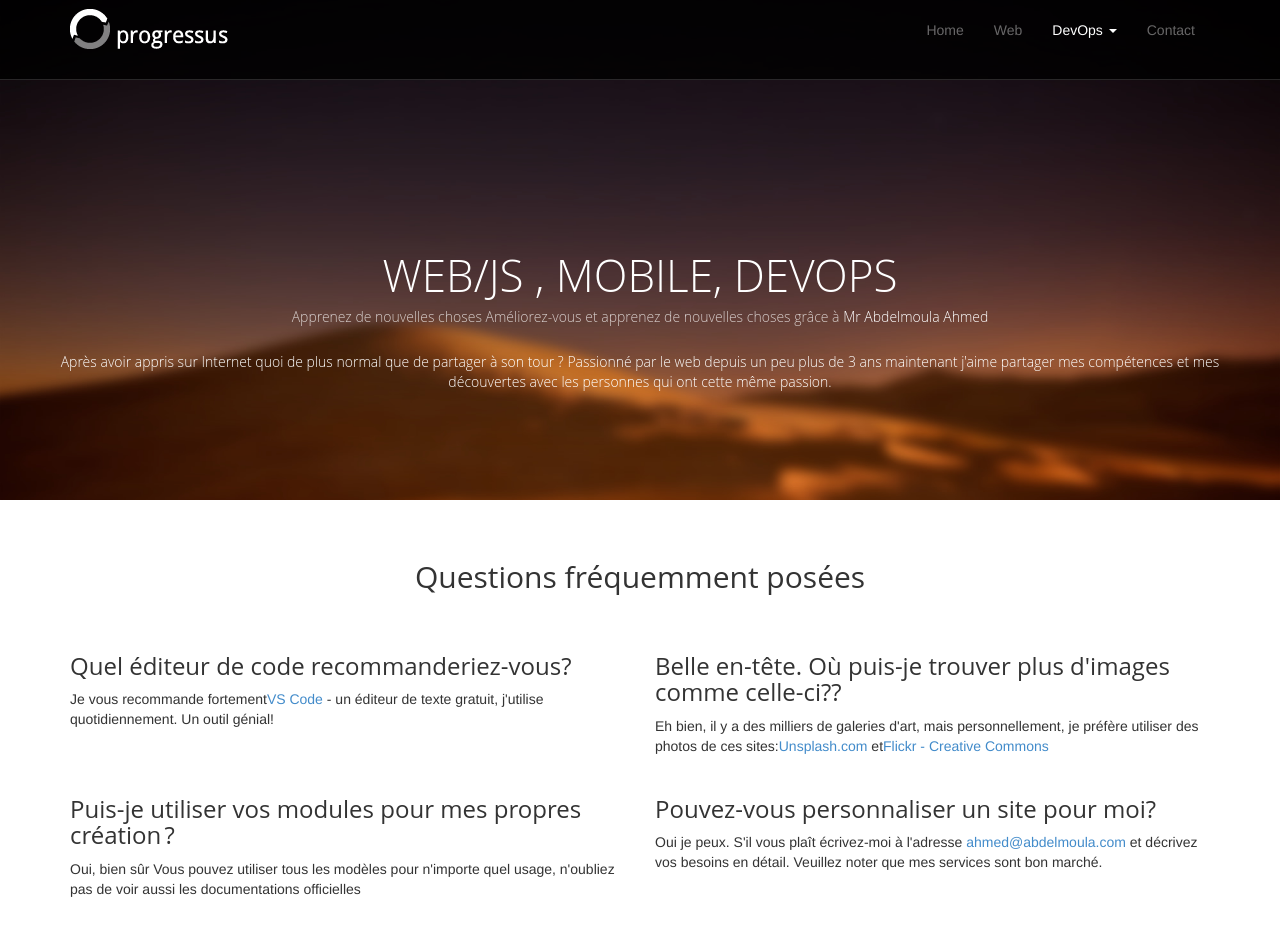
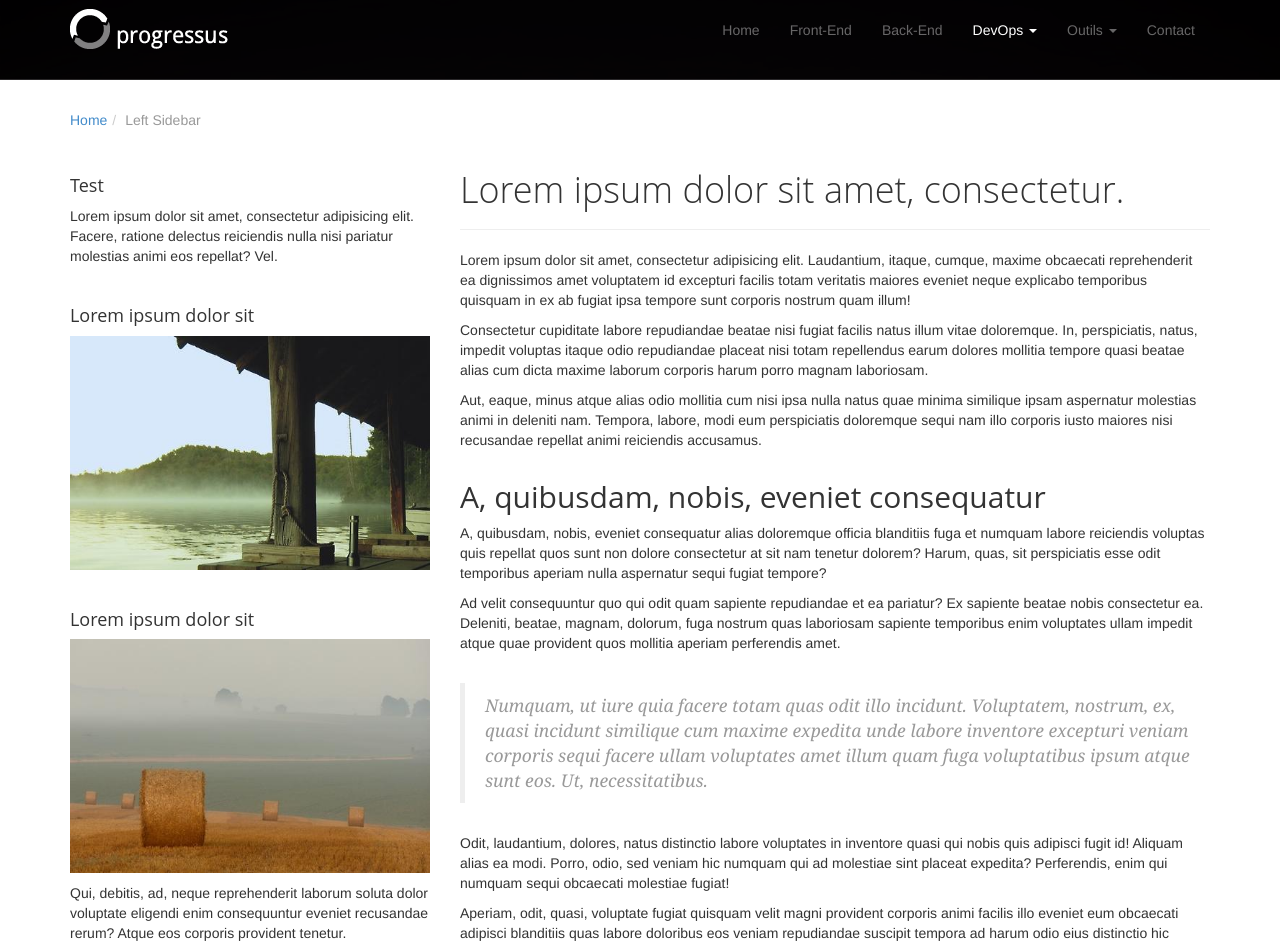
Before and after one commit to AK-SoloQ/blog, a React (Create React App) app: page / in a window 1280 px wide. Shown: the part 20-965 px from the top of the page. Built offline with nearby package versions, Linux system fonts and the light colour scheme.

Commit message:
feat(blog): add sideBar left

```diff
--- a/src/App.js
+++ b/src/App.js
@@ -1,34 +1,45 @@
-import React, { useState, useEffect } from "react";
+import React, { useState } from "react";
 
 import Navbar from "./Containers/nav/Navbar";
 import Header from "./Containers/header/Header";
-import Container from "./Containers/home/Container";
 import Footer from "./Containers/footer/Footer";
+import { NotFound, SideBarLeft, Container } from "./Containers/pages";
+import { PAGES } from "./constants";
 
 function App() {
-  const [pages, setPages] = useState([]);
-  const [active, setActive] = useState("Dev");
-  useEffect(() => {
-    setPages([
-      { name: "Home", type: "simple" },
-      { name: "Web", type: "simple" },
-      { name: "DevOps", type: "dropdown", menus: ["Dev", "Ops"] },
-      { name: "Contact", type: "simple" },
-    ]);
-  }, []);
+  const [active, setActive] = useState("Docker");
+  const renderContainer = () => {
+    let body = [];
+    if (active !== "Home") {
+      body.push(<header id="head" className="secondary" />);
+    }
+    switch (active) {
+      case "Home":
+        body.push(<Header />);
+        body.push(<Container />);
+        break;
+      case "Docker":
+        body.push(<SideBarLeft />);
+        break;
+      default:
+        body.push(<NotFound />);
+        break;
+    }
+    return body;
+  };
+
   const handlerPageSelect = (name) => {
     setActive(name);
-    console.log("cliked: ", name);
   };
-  return pages.length ? (
+
+  return PAGES.length ? (
     <div className="home">
       <Navbar
-        pages={pages}
+        pages={PAGES}
         active={active}
         handlerPageSelect={handlerPageSelect}
       />
-      <Header />
-      <Container />
+      {renderContainer()}
       <Footer />
     </div>
   ) : (
--- /dev/null
+++ b/src/Containers/pages/NotFound.js
@@ -0,0 +1,20 @@
+import React from "react";
+function NotFound() {
+  return (
+    <div className="container">
+      <div className="row">
+        <div className="col-md-12">
+          <div className="jumbotron pager">
+            <h1>Oops!</h1>
+            <h2>404 Not Found</h2>
+            <div className="error-details">
+              Sorry, an error has occured, Requested page not found!
+            </div>
+          </div>
+        </div>
+      </div>
+    </div>
+  );
+}
+
+export default NotFound;
--- /dev/null
+++ b/src/Containers/pages/SideBarLeft.js
@@ -0,0 +1,139 @@
+import React from "react";
+
+function SideBarLeft() {
+  return (
+    <div className="container">
+      <ol className="breadcrumb">
+        <li>
+          <a href="index.html">Home</a>
+        </li>
+        <li className="active">Left Sidebar</li>
+      </ol>
+
+      <div className="row">
+        {/* <!-- Sidebar --> */}
+        <aside className="col-md-4 sidebar sidebar-left">
+          <div className="row widget">
+            <div className="col-xs-12">
+              <h4>Test</h4>
+              <p>
+                Lorem ipsum dolor sit amet, consectetur adipisicing elit.
+                Facere, ratione delectus reiciendis nulla nisi pariatur
+                molestias animi eos repellat? Vel.
+              </p>
+            </div>
+          </div>
+          <div className="row widget">
+            <div className="col-xs-12">
+              <h4>Lorem ipsum dolor sit</h4>
+              <p>
+                <img src="assets/images/1.jpg" alt="" />
+              </p>
+            </div>
+          </div>
+          <div className="row widget">
+            <div className="col-xs-12">
+              <h4>Lorem ipsum dolor sit</h4>
+              <p>
+                <img src="assets/images/2.jpg" alt="" />
+              </p>
+              <p>
+                Qui, debitis, ad, neque reprehenderit laborum soluta dolor
+                voluptate eligendi enim consequuntur eveniet recusandae rerum?
+                Atque eos corporis provident tenetur.
+              </p>
+            </div>
+          </div>
+        </aside>
+        {/* <!-- /Sidebar --> */}
+
+        {/* <!-- Article main content -->*/}
+        <article className="col-md-8 maincontent">
+          <header className="page-header">
+            <h1 className="page-title">
+              Lorem ipsum dolor sit amet, consectetur.
+            </h1>
+          </header>
+          <p>
+            Lorem ipsum dolor sit amet, consectetur adipisicing elit.
+            Laudantium, itaque, cumque, maxime obcaecati reprehenderit ea
+            dignissimos amet voluptatem id excepturi facilis totam veritatis
+            maiores eveniet neque explicabo temporibus quisquam in ex ab fugiat
+            ipsa tempore sunt corporis nostrum quam illum!
+          </p>
+          <p>
+            Consectetur cupiditate labore repudiandae beatae nisi fugiat facilis
+            natus illum vitae doloremque. In, perspiciatis, natus, impedit
+            voluptas itaque odio repudiandae placeat nisi totam repellendus
+            earum dolores mollitia tempore quasi beatae alias cum dicta maxime
+            laborum corporis harum porro magnam laboriosam.
+          </p>
+          <p>
+            Aut, eaque, minus atque alias odio mollitia cum nisi ipsa nulla
+            natus quae minima similique ipsam aspernatur molestias animi in
+            deleniti nam. Tempora, labore, modi eum perspiciatis doloremque
+            sequi nam illo corporis iusto maiores nisi recusandae repellat animi
+            reiciendis accusamus.
+          </p>
+
+          <h2>A, quibusdam, nobis, eveniet consequatur</h2>
+          <p>
+            A, quibusdam, nobis, eveniet consequatur alias doloremque officia
+            blanditiis fuga et numquam labore reiciendis voluptas quis repellat
+            quos sunt non dolore consectetur at sit nam tenetur dolorem? Harum,
+            quas, sit perspiciatis esse odit temporibus aperiam nulla aspernatur
+            sequi fugiat tempore?
+          </p>
+          <p>
+            Ad velit consequuntur quo qui odit quam sapiente repudiandae et ea
+            pariatur? Ex sapiente beatae nobis consectetur ea. Deleniti, beatae,
+            magnam, dolorum, fuga nostrum quas laboriosam sapiente temporibus
+            enim voluptates ullam impedit atque quae provident quos mollitia
+            aperiam perferendis amet.
+          </p>
+
+          <blockquote>
+            Numquam, ut iure quia facere totam quas odit illo incidunt.
+            Voluptatem, nostrum, ex, quasi incidunt similique cum maxime
+            expedita unde labore inventore excepturi veniam corporis sequi
+            facere ullam voluptates amet illum quam fuga voluptatibus ipsum
+            atque sunt eos. Ut, necessitatibus.
+          </blockquote>
+          <p>
+            Odit, laudantium, dolores, natus distinctio labore voluptates in
+            inventore quasi qui nobis quis adipisci fugit id! Aliquam alias ea
+            modi. Porro, odio, sed veniam hic numquam qui ad molestiae sint
+            placeat expedita? Perferendis, enim qui numquam sequi obcaecati
+            molestiae fugiat!
+          </p>
+          <p>
+            Aperiam, odit, quasi, voluptate fugiat quisquam velit magni
+            provident corporis animi facilis illo eveniet eum obcaecati adipisci
+            blanditiis quas labore doloribus eos veniam repudiandae suscipit
+            tempora ad harum odio eius distinctio hic deleniti. Sunt fuga ad
+            perspiciatis repellat deleniti omnis!
+          </p>
+
+          <h3>Numquam, ut iure quia facere totam quas odit illo incidunt</h3>
+          <p>
+            Est, maiores, fuga sed nemo qui veritatis ducimus placeat odit
+            quisquam dolorum. Rem, sunt, praesentium veniam maiores quia
+            molestias eos fugit eaque ducimus veritatis provident assumenda.
+            Quia, fuga, voluptates voluptatibus quis enim nam asperiores aliquam
+            dignissimos ullam recusandae debitis iste.
+          </p>
+          <p>
+            Dignissimos, beatae, praesentium illum eos autem perspiciatis?
+            Minus, non, tempore, illo, mollitia exercitationem tempora quas
+            harum odio dolores delectus quidem laudantium adipisci ducimus ullam
+            placeat eaque minima quae iure itaque corporis magni nesciunt eius
+            sed dolor doloremque id quasi nisi.
+          </p>
+        </article>
+        {/* <!-- /Article --> */}
+      </div>
+    </div>
+  );
+}
+
+export default SideBarLeft;
--- /dev/null
+++ b/src/Containers/pages/index.js
@@ -0,0 +1,5 @@
+import NotFound from "./NotFound";
+import SideBarLeft from "./SideBarLeft";
+import Container from "./Home";
+
+export { NotFound, SideBarLeft, Container };
--- /dev/null
+++ b/src/constants/index.js
@@ -0,0 +1,3 @@
+import PAGES from "./pages";
+
+export { PAGES };
--- /dev/null
+++ b/src/constants/pages.js
@@ -0,0 +1,13 @@
+const PAGES = [
+  { name: "Home", type: "simple" },
+  { name: "Front-End", type: "simple" },
+  { name: "Back-End", type: "simple" },
+  {
+    name: "DevOps",
+    type: "dropdown",
+    menus: ["Docker", "Compose", "Vagrant", "Ansible", "Swarm"],
+  },
+  { name: "Outils", type: "dropdown", menus: ["Git", "Fail2abn"] },
+  { name: "Contact", type: "simple" },
+];
+export default PAGES;
```
Also changed, not shown: src/Containers/pages/Home.js (renamed from src/Containers/home/Container.js).
